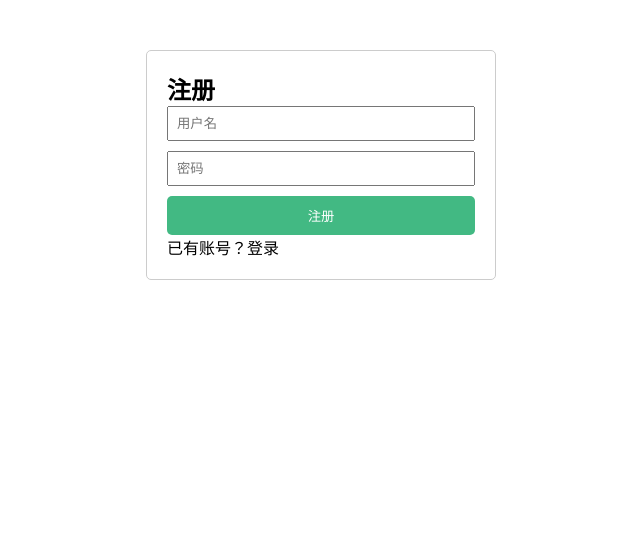
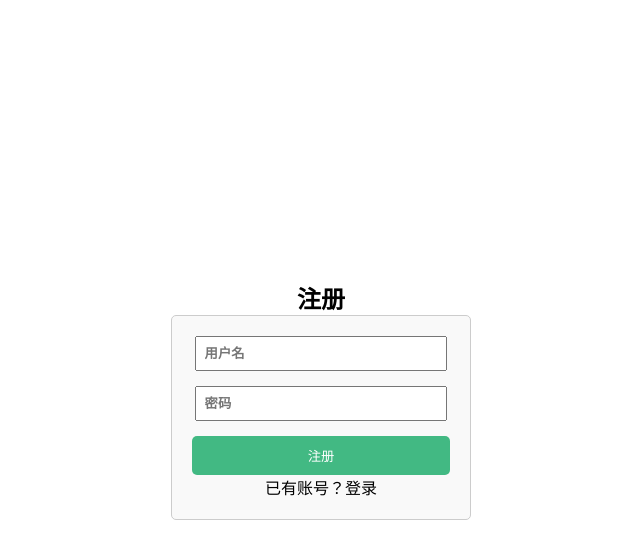
Before and after one commit to BraydenK2536/ChatHub, a Vue app in the folder web/: page /register in a window 1280 px wide. Shown: the top 558 px of the page, without its empty margins (319-959 px from the left). Built offline with nearby package versions, Linux system fonts and the light colour scheme.

Commit message:
更新ip

```diff
--- a/web/src/components/Chat.vue
+++ b/web/src/components/Chat.vue
@@ -36,7 +36,7 @@ const socket = ref(null);
 const messages = ref([]);
 const messageInput = ref('');
 const connectionStatus = ref('未连接');
-const serverUrl = ref(route.query.serverUrl || 'ws://1.14.191.95:7833/chat');
+const serverUrl = ref(route.query.serverUrl || 'ws://47.109.103.88:7833/chat');
 const errorMessage = ref('');
 const messagesRef = ref(null);
 
--- a/web/src/components/Login.vue
+++ b/web/src/components/Login.vue
@@ -41,7 +41,7 @@ const router = useRouter();
 const username = ref('');
 const password = ref('');
 // 新增服务器地址变量
-const serverUrl = ref('ws://1.14.191.95:7833/chat');
+const serverUrl = ref('ws://47.109.103.88:7833/chat');
 
 const login = () => {
   // 这里添加登录逻辑
--- a/web/src/components/Register.vue
+++ b/web/src/components/Register.vue
@@ -1,24 +1,50 @@
 <template>
   <div class="register-container">
     <h2>注册</h2>
-    <input v-model="username" placeholder="用户名" />
-    <input v-model="password" type="password" placeholder="密码" />
-    <button @click="register">注册</button>
-    <p>已有账号？<a @click="goToLogin">登录</a></p>
+    <div class="register-box">
+      <input v-model="username" placeholder="用户名" />
+      <input v-model="password" type="password" placeholder="密码" />
+      <button @click="register">注册</button>
+      <p>已有账号？<a @click="goToLogin">登录</a></p>
+    </div>
   </div>
 </template>
 
 <script setup>
 import { ref } from 'vue';
 import { useRouter } from 'vue-router';
+// 引入组件
+
 
 const router = useRouter();
 const username = ref('');
 const password = ref('');
+const errorMessage = ref('');
 
-const register = () => {
-  // 这里添加注册逻辑
-  router.push('/chat');
+const register = async () => {
+  try {
+    const response = await fetch('http://47.109.103.88:7833/api/auth/register', {
+      method: 'POST',
+      headers: {
+        'Content-Type': 'application/json',
+      },
+      body: JSON.stringify({
+        username: username.value,
+        password: password.value,
+      }),
+    });
+
+    if (!response.ok) {
+      throw new Error(`注册失败: ${response.statusText}`);
+    }
+
+    const data = await response.json();
+    console.log('注册成功:', data);
+    router.push('/chat');
+  } catch (error) {
+    console.error('注册出错:', error);
+    errorMessage.value = error.message;
+  }
 };
 
 const goToLogin = () => {
@@ -28,13 +54,38 @@ const goToLogin = () => {
 
 <style scoped>
 .register-container {
+  display: flex;
+  flex-direction: column;
+  justify-content: center;
+  align-items: center;
+  min-height: 100vh;
+  padding: 20px;
+}
 
-  max-width: 350px;
-  margin: 50px auto;
-  padding: 20px;
+.register-box input {
+  width: 98%; /* 宽度略小于父容器 */
+  margin: 0 auto 15px; /* 左右自动外边距实现居中 */
+  display: block; /* 使输入框成为块级元素 */
+  min-height: 4vh; /* 最小高度 */
+  font-weight: bold;
+  color: #666;
+}
+
+.register-box {
+  max-width: 300px;
   border: 1px solid #ccc;
   border-radius: 5px;
+  padding: 20px;
+  background: #f9f9f9;
+  display: flex;
+  flex-direction: column;
+  align-items: center;
+  width: 100%;
+  /* 关键修改：移除固定高度限制，让容器高度自动适配内容 */
+  /* 移除原 max-height: 23vh; */
+  /* 移除原 flex: 100; （flex 默认值为 0 1 auto，无需设置过大数值） */
 }
+
 input {
   width: 100%;
   margin-bottom: 10px;
--- a/web/vite.config.js
+++ b/web/vite.config.js
@@ -5,6 +5,6 @@ export default defineConfig({
   plugins: [vue()],
   server: {
     host: '0.0.0.0', // 监听所有网络接口
-    port: 5173 // 默认端口，如果被占用会自动递增
+    port: 7834 // 默认端口，如果被占用会自动递增
   }
 });
```
